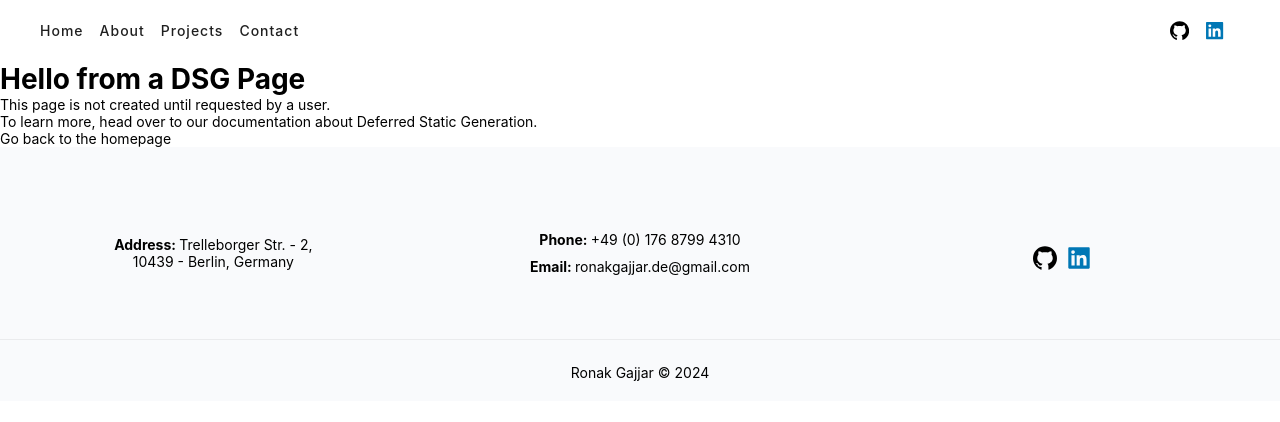
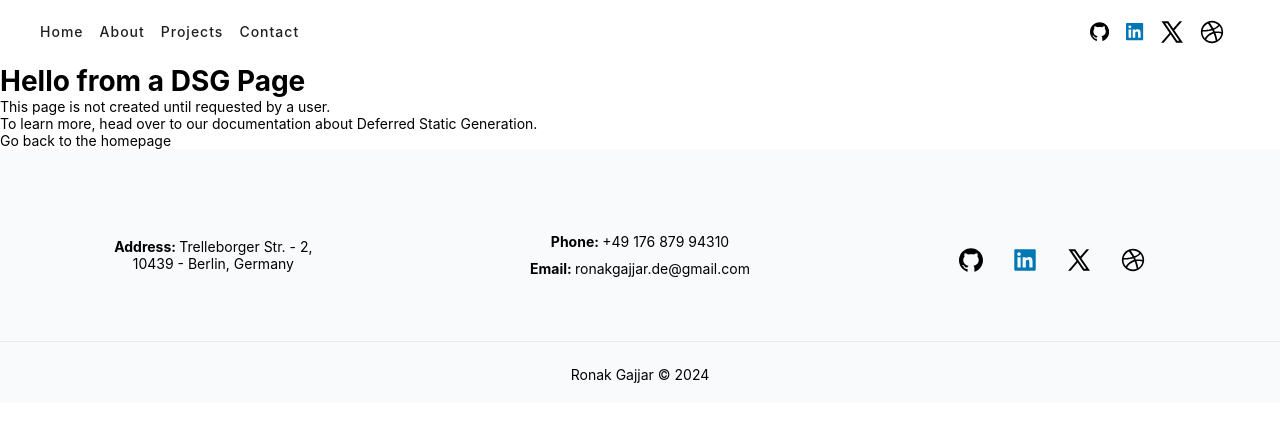
Before and after one commit to gajjar-ronak/Gatsby-Portfolio, a Gatsby site: page /using-dsg in a window 1280 px wide. Built offline with nearby package versions, Linux system fonts and the light colour scheme; Gatsby itself is replaced by a stand-in of ours.

Commit message:
design changes

```diff
--- a/src/components/Footer.jsx
+++ b/src/components/Footer.jsx
@@ -1,6 +1,11 @@
 import React from "react"
 import { Layout, Row, Col, Divider } from "antd"
-import { GithubOutlined, LinkedinFilled } from "@ant-design/icons"
+import {
+  GithubOutlined,
+  LinkedinFilled,
+  XOutlined,
+  DribbbleOutlined,
+} from "@ant-design/icons"
 
 const { Footer: AntFooter } = Layout
 
@@ -23,7 +28,7 @@ const Footer = () => {
             <div className="footer-contact">
               <p>
                 <span className="footer-bold">Phone: </span>
-                <a href="tel:+4917687994310"> +49 (0) 176 8799 4310 </a>
+                <a href="tel:+4917687994310"> +49 176 879 94310 </a>
               </p>
               <p className="footer-email">
                 <span className="footer-bold">Email: </span>
@@ -53,9 +58,26 @@ const Footer = () => {
               >
                 <LinkedinFilled className="footer-icon linkedin-icon" />
               </a>
+              <a
+                href="https://x.com/Ronak_gajjar_"
+                target="_blank"
+                rel="noopener noreferrer"
+                aria-label="website"
+                className="footer-social-link"
+              >
+                <XOutlined className="footer-icon website-icon" />
+              </a>
+
+              <a
+                href="https://dribbble.com/Ronak_Gajjar"
+                target="_blank"
+                rel="noopener noreferrer"
+                aria-label="website"
+                className="footer-social-link"
+              >
+                <DribbbleOutlined className="footer-icon website-icon" />
+              </a>
             </div>
-
-
           </Col>
         </Row>
         <Row>
@@ -67,7 +89,6 @@ const Footer = () => {
           </Col>
         </Row>
       </AntFooter>
-
     </>
   )
 }
--- a/src/components/Header.jsx
+++ b/src/components/Header.jsx
@@ -1,6 +1,11 @@
 import React from "react"
 import { Link } from "gatsby"
-import { GithubOutlined, LinkedinFilled } from "@ant-design/icons"
+import {
+  GithubOutlined,
+  LinkedinFilled,
+  XOutlined,
+  DribbbleOutlined,
+} from "@ant-design/icons"
 import { Col, Row, Typography } from "antd"
 
 const { Text } = Typography
@@ -41,6 +46,22 @@ const Header = () => {
             >
               <LinkedinFilled className="icon linkedin-icon" />
             </Link>
+            <Link
+              to="https://x.com/Ronak_gajjar_"
+              target="_blank"
+              rel="noopener noreferrer"
+              className="social-link"
+            >
+              <XOutlined className="footer-icon icon x-icon" />
+            </Link>
+            <Link
+              to="https://dribbble.com/Ronak_Gajjar"
+              target="_blank"
+              rel="noopener noreferrer"
+              className="social-link"
+            >
+              <DribbbleOutlined className="footer-icon website-icon" />
+            </Link>
           </div>
         </header>
       </Col>
--- a/src/sections/AboutSection.jsx
+++ b/src/sections/AboutSection.jsx
@@ -26,7 +26,7 @@ const AboutSection = () => {
     <Row justify="space-between" className="about-section" id="about">
       <Col xs={24} md={12} className="about-col">
         <div className="hero-image-wrapper">
-          <GatsbyImage image={profilePic} alt="profile picture" />
+          <GatsbyImage image={profilePic} alt="profile picture" className="profile-pic" />
         </div>
       </Col>
       <Col xs={24} md={12} className="education-col">
--- a/src/style/global.css
+++ b/src/style/global.css
@@ -1,6 +1,7 @@
 body {
   margin: 0;
   font-family: "Helvetica", sans-serif !important;
+  text-rendering: optimizeLegibility;
   -webkit-font-smoothing: antialiased;
   -moz-osx-font-smoothing: grayscale;
 }
@@ -172,7 +173,10 @@ a:hover {
   align-items: center;
   width: 100%;
   height: 100%;
-  border-radius: 50%;
+}
+
+.profile-pic {
+  border-radius: 10px;
 }
 
 @media (min-width: 576px) {
@@ -385,6 +389,11 @@ a:hover {
   background-color: #000;
 }
 
+.project-tag {
+  margin-right: 10px;
+  margin-top: 10px;
+}
+
 /* contact form */
 .contact-form-wrapper {
   max-width: 600px;
@@ -450,7 +459,7 @@ a:hover {
 
 .footer-social-link {
   color: #000;
-  margin-right: 10px;
+  margin-right: 30px;
   text-decoration: none;
 }
 
```
Also changed, not shown: src/components/ContactForm.jsx (+11 -2 lines), src/sections/WorkSection.jsx (+12 -5 lines).
